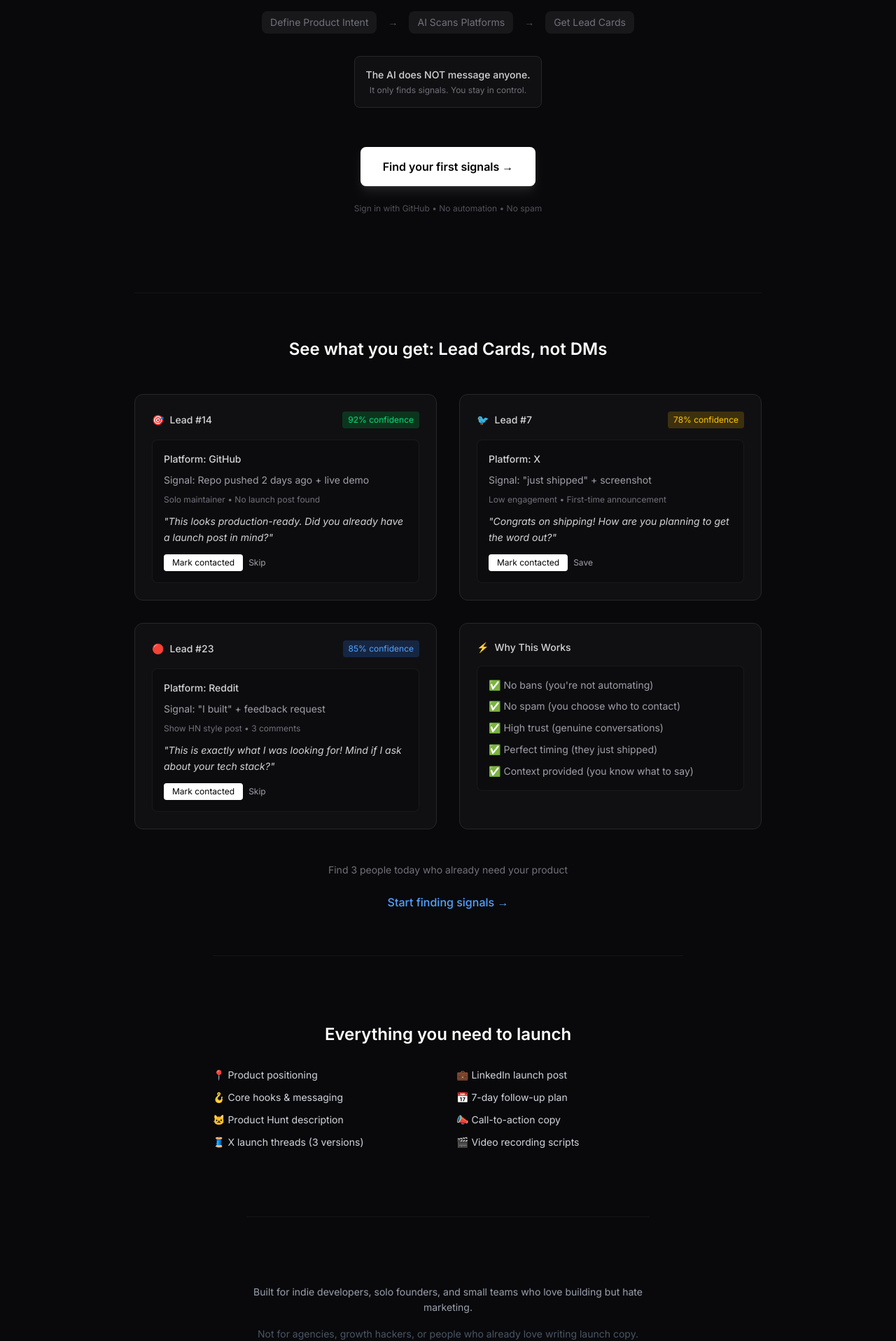
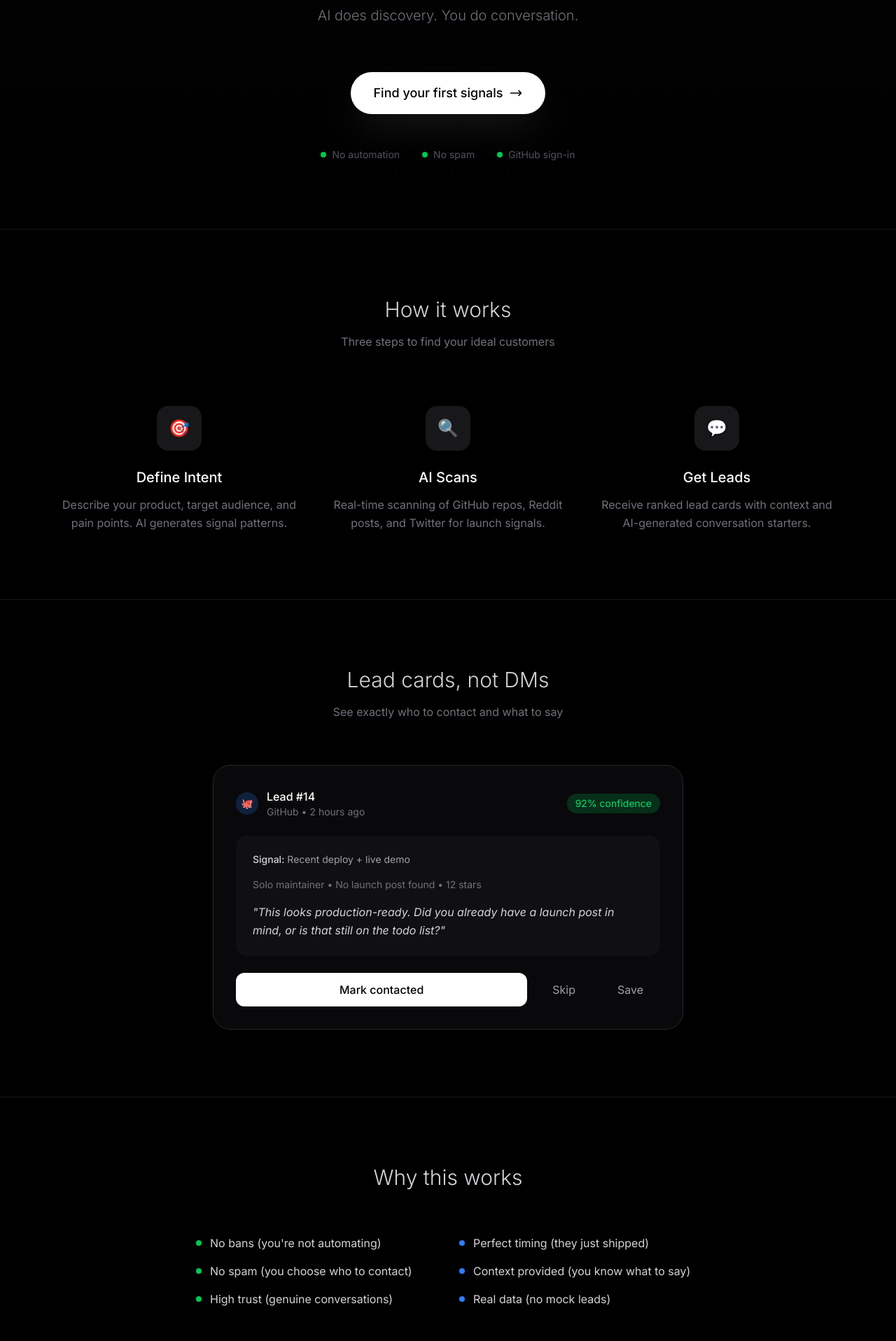
Before and after one commit to shahzain19/Launchless, a React (Vite) app: page / in a window 1280 px wide. Shown: the part 489-2405 px from the top of the page at 70% size. Built offline with nearby package versions, Linux system fonts and the light colour scheme.

Commit message:
landing page

```diff
--- a/src/pages/Landing.tsx
+++ b/src/pages/Landing.tsx
@@ -1,179 +1,254 @@
 export default function Landing() {
   return (
-    <main className="min-h-screen bg-zinc-950 text-white px-6">
-      <div className="flex flex-col items-center justify-center text-center py-28">
+    <main className="min-h-screen bg-black text-white">
+      {/* Hero Section */}
+      <section className="relative overflow-hidden">
+        <div className="absolute inset-0 bg-gradient-to-b from-zinc-900/20 to-transparent"></div>
 
+        <div className="relative max-w-4xl mx-auto px-6 pt-32 pb-24 text-center">
           {/* Logo */}
+          <div className="mb-16">
             <img
               src="/Logo.png"
               alt="Launchless"
-          className="w-16 mb-10 opacity-90"
+              className="w-12 h-12 mx-auto opacity-90"
             />
+          </div>
 
-        {/* Hero */}
-        <h1 className="text-4xl md:text-6xl font-semibold max-w-4xl leading-tight">
-          AI finds people who<br />
-          <span className="text-zinc-400">already need your product.</span>
+          {/* Hero Text */}
+          <h1 className="text-5xl md:text-7xl font-light tracking-tight mb-8 leading-[1.1]">
+            AI finds people who
+            <br />
+            <span className="text-zinc-500">already need your product</span>
           </h1>
 
-        <p className="mt-8 text-lg text-zinc-400 max-w-2xl leading-relaxed">
-          AI Signal Finder scans GitHub, X, and Reddit to surface ranked humans + context.
-          You stay in control—AI does discovery, human does conversation.
+          <p className="text-xl text-zinc-400 max-w-2xl mx-auto mb-16 font-light leading-relaxed">
+            Signal Finder scans GitHub, Reddit, and Twitter to surface ranked leads with context.
+            <br />
+            <span className="text-zinc-500">AI does discovery. You do conversation.</span>
           </p>
 
-        {/* Flow */}
-        <div className="mt-12 text-sm text-zinc-500 flex items-center gap-4 flex-wrap justify-center">
-          <span className="bg-zinc-900 px-3 py-1.5 rounded-lg">Define Product Intent</span>
-          <span className="text-zinc-600">→</span>
-          <span className="bg-zinc-900 px-3 py-1.5 rounded-lg">AI Scans Platforms</span>
-          <span className="text-zinc-600">→</span>
-          <span className="bg-zinc-900 px-3 py-1.5 rounded-lg">Get Lead Cards</span>
+          {/* CTA */}
+          <div className="mb-12">
+            <a
+              href="/projects"
+              className="inline-flex items-center px-8 py-4 bg-white text-black text-lg font-medium rounded-full hover:bg-zinc-100 transition-all duration-300 hover:scale-105 shadow-2xl shadow-white/10"
+            >
+              Find your first signals
+              <svg className="ml-2 w-5 h-5" fill="none" stroke="currentColor" viewBox="0 0 24 24">
+                <path strokeLinecap="round" strokeLinejoin="round" strokeWidth={2} d="M17 8l4 4m0 0l-4 4m4-4H3" />
+              </svg>
+            </a>
           </div>
 
-        {/* Key Differentiator */}
-        <div className="mt-8 p-4 bg-zinc-900/50 border border-zinc-800 rounded-lg max-w-md">
-          <p className="text-sm text-zinc-300 font-medium">The AI does NOT message anyone.</p>
-          <p className="text-xs text-zinc-500 mt-1">It only finds signals. You stay in control.</p>
+          {/* Trust Indicators */}
+          <div className="flex items-center justify-center gap-8 text-sm text-zinc-600">
+            <span className="flex items-center gap-2">
+              <div className="w-2 h-2 bg-green-500 rounded-full"></div>
+              No automation
+            </span>
+            <span className="flex items-center gap-2">
+              <div className="w-2 h-2 bg-green-500 rounded-full"></div>
+              No spam
+            </span>
+            <span className="flex items-center gap-2">
+              <div className="w-2 h-2 bg-green-500 rounded-full"></div>
+              GitHub sign-in
+            </span>
+          </div>
+        </div>
+      </section>
+
+      {/* How It Works */}
+      <section className="py-24 border-t border-zinc-900">
+        <div className="max-w-6xl mx-auto px-6">
+          <div className="text-center mb-20">
+            <h2 className="text-3xl font-light text-zinc-300 mb-4">How it works</h2>
+            <p className="text-zinc-500">Three steps to find your ideal customers</p>
           </div>
 
-        {/* CTA */}
-        <a
-          href="/projects"
-          className="mt-14 px-8 py-4 bg-white text-black text-base font-semibold rounded-lg hover:bg-zinc-200 transition-all duration-200 hover:scale-105 active:scale-95 shadow-lg shadow-white/10"
-        >
-          Find your first signals →
-        </a>
-
-        {/* Trust indicator */}
-        <p className="mt-6 text-xs text-zinc-600">
-          Sign in with GitHub • No automation • No spam
+          <div className="grid md:grid-cols-3 gap-12">
+            <div className="text-center group">
+              <div className="w-16 h-16 bg-zinc-900 rounded-2xl flex items-center justify-center mx-auto mb-6 group-hover:bg-zinc-800 transition-colors">
+                <span className="text-2xl">🎯</span>
+              </div>
+              <h3 className="text-xl font-medium mb-3">Define Intent</h3>
+              <p className="text-zinc-500 leading-relaxed">
+                Describe your product, target audience, and pain points. AI generates signal patterns.
               </p>
             </div>
 
-      {/* Demo Preview - Lead Cards */}
-      <section className="max-w-4xl mx-auto py-16 border-t border-white/5">
-        <h2 className="text-2xl font-semibold text-center mb-12">
-          See what you get: Lead Cards, not DMs
-        </h2>
+            <div className="text-center group">
+              <div className="w-16 h-16 bg-zinc-900 rounded-2xl flex items-center justify-center mx-auto mb-6 group-hover:bg-zinc-800 transition-colors">
+                <span className="text-2xl">🔍</span>
+              </div>
+              <h3 className="text-xl font-medium mb-3">AI Scans</h3>
+              <p className="text-zinc-500 leading-relaxed">
+                Real-time scanning of GitHub repos, Reddit posts, and Twitter for launch signals.
+              </p>
+            </div>
 
-        <div className="grid md:grid-cols-2 gap-8">
-          <div className="bg-zinc-900/50 border border-zinc-800 rounded-xl p-6 space-y-4">
-            <div className="flex items-center justify-between">
-              <div className="flex items-center gap-2 text-sm font-medium text-zinc-300">
-                🎯 <span>Lead #14</span>
+            <div className="text-center group">
+              <div className="w-16 h-16 bg-zinc-900 rounded-2xl flex items-center justify-center mx-auto mb-6 group-hover:bg-zinc-800 transition-colors">
+                <span className="text-2xl">💬</span>
               </div>
-              <span className="text-xs bg-green-500/20 text-green-400 px-2 py-1 rounded">92% confidence</span>
-            </div>
-            <div className="text-sm text-zinc-400 leading-relaxed bg-zinc-950/50 p-4 rounded-lg border border-zinc-800/50">
-              <div className="text-zinc-300 font-medium mb-2">Platform: GitHub</div>
-              <div className="text-zinc-400 mb-2">Signal: Repo pushed 2 days ago + live demo</div>
-              <div className="text-zinc-500 text-xs mb-3">Solo maintainer • No launch post found</div>
-              <div className="text-zinc-300 italic">"This looks production-ready. Did you already have a launch post in mind?"</div>
-              <div className="flex gap-2 mt-3">
-                <button className="text-xs bg-white text-black px-3 py-1 rounded">Mark contacted</button>
-                <button className="text-xs text-zinc-400 hover:text-zinc-200">Skip</button>
+              <h3 className="text-xl font-medium mb-3">Get Leads</h3>
+              <p className="text-zinc-500 leading-relaxed">
+                Receive ranked lead cards with context and AI-generated conversation starters.
+              </p>
             </div>
           </div>
         </div>
+      </section>
 
-          <div className="bg-zinc-900/50 border border-zinc-800 rounded-xl p-6 space-y-4">
-            <div className="flex items-center justify-between">
-              <div className="flex items-center gap-2 text-sm font-medium text-zinc-300">
-                🐦 <span>Lead #7</span>
+      {/* Lead Card Preview */}
+      <section className="py-24 border-t border-zinc-900">
+        <div className="max-w-4xl mx-auto px-6">
+          <div className="text-center mb-16">
+            <h2 className="text-3xl font-light text-zinc-300 mb-4">Lead cards, not DMs</h2>
+            <p className="text-zinc-500">See exactly who to contact and what to say</p>
           </div>
-              <span className="text-xs bg-yellow-500/20 text-yellow-400 px-2 py-1 rounded">78% confidence</span>
+
+          <div className="bg-zinc-950 border border-zinc-800 rounded-3xl p-8 max-w-2xl mx-auto">
+            <div className="flex items-center justify-between mb-6">
+              <div className="flex items-center gap-3">
+                <div className="w-8 h-8 bg-blue-500/20 rounded-full flex items-center justify-center">
+                  <span className="text-sm">🐙</span>
                 </div>
-            <div className="text-sm text-zinc-400 leading-relaxed bg-zinc-950/50 p-4 rounded-lg border border-zinc-800/50">
-              <div className="text-zinc-300 font-medium mb-2">Platform: X</div>
-              <div className="text-zinc-400 mb-2">Signal: "just shipped" + screenshot</div>
-              <div className="text-zinc-500 text-xs mb-3">Low engagement • First-time announcement</div>
-              <div className="text-zinc-300 italic">"Congrats on shipping! How are you planning to get the word out?"</div>
-              <div className="flex gap-2 mt-3">
-                <button className="text-xs bg-white text-black px-3 py-1 rounded">Mark contacted</button>
-                <button className="text-xs text-zinc-400 hover:text-zinc-200">Save</button>
+                <div>
+                  <div className="font-medium">Lead #14</div>
+                  <div className="text-sm text-zinc-500">GitHub • 2 hours ago</div>
+                </div>
+              </div>
+              <div className="text-sm bg-green-500/20 text-green-400 px-3 py-1 rounded-full">
+                92% confidence
+              </div>
+            </div>
+
+            <div className="bg-zinc-900/50 rounded-2xl p-6 mb-6">
+              <div className="text-sm text-zinc-400 mb-4">
+                <span className="text-zinc-300 font-medium">Signal:</span> Recent deploy + live demo
+              </div>
+              <div className="text-sm text-zinc-500 mb-4">
+                Solo maintainer • No launch post found • 12 stars
+              </div>
+              <div className="text-zinc-300 italic leading-relaxed">
+                "This looks production-ready. Did you already have a launch post in mind, or is that still on the todo list?"
+              </div>
+            </div>
+
+            <div className="flex gap-3">
+              <button className="flex-1 bg-white text-black py-3 rounded-xl font-medium hover:bg-zinc-100 transition-colors">
+                Mark contacted
+              </button>
+              <button className="px-6 py-3 text-zinc-400 hover:text-zinc-200 transition-colors">
+                Skip
+              </button>
+              <button className="px-6 py-3 text-zinc-400 hover:text-zinc-200 transition-colors">
+                Save
+              </button>
             </div>
           </div>
         </div>
+      </section>
 
-          <div className="bg-zinc-900/50 border border-zinc-800 rounded-xl p-6 space-y-4">
-            <div className="flex items-center justify-between">
-              <div className="flex items-center gap-2 text-sm font-medium text-zinc-300">
-                🔴 <span>Lead #23</span>
+      {/* Why It Works */}
+      <section className="py-24 border-t border-zinc-900">
+        <div className="max-w-3xl mx-auto px-6 text-center">
+          <h2 className="text-3xl font-light text-zinc-300 mb-16">Why this works</h2>
+
+          <div className="grid md:grid-cols-2 gap-8">
+            <div className="text-left space-y-4">
+              <div className="flex items-center gap-3">
+                <div className="w-2 h-2 bg-green-500 rounded-full"></div>
+                <span className="text-zinc-300">No bans (you're not automating)</span>
               </div>
-              <span className="text-xs bg-blue-500/20 text-blue-400 px-2 py-1 rounded">85% confidence</span>
+              <div className="flex items-center gap-3">
+                <div className="w-2 h-2 bg-green-500 rounded-full"></div>
+                <span className="text-zinc-300">No spam (you choose who to contact)</span>
               </div>
-            <div className="text-sm text-zinc-400 leading-relaxed bg-zinc-950/50 p-4 rounded-lg border border-zinc-800/50">
-              <div className="text-zinc-300 font-medium mb-2">Platform: Reddit</div>
-              <div className="text-zinc-400 mb-2">Signal: "I built" + feedback request</div>
-              <div className="text-zinc-500 text-xs mb-3">Show HN style post • 3 comments</div>
-              <div className="text-zinc-300 italic">"This is exactly what I was looking for! Mind if I ask about your tech stack?"</div>
-              <div className="flex gap-2 mt-3">
-                <button className="text-xs bg-white text-black px-3 py-1 rounded">Mark contacted</button>
-                <button className="text-xs text-zinc-400 hover:text-zinc-200">Skip</button>
+              <div className="flex items-center gap-3">
+                <div className="w-2 h-2 bg-green-500 rounded-full"></div>
+                <span className="text-zinc-300">High trust (genuine conversations)</span>
+              </div>
+            </div>
+            <div className="text-left space-y-4">
+              <div className="flex items-center gap-3">
+                <div className="w-2 h-2 bg-blue-500 rounded-full"></div>
+                <span className="text-zinc-300">Perfect timing (they just shipped)</span>
+              </div>
+              <div className="flex items-center gap-3">
+                <div className="w-2 h-2 bg-blue-500 rounded-full"></div>
+                <span className="text-zinc-300">Context provided (you know what to say)</span>
+              </div>
+              <div className="flex items-center gap-3">
+                <div className="w-2 h-2 bg-blue-500 rounded-full"></div>
+                <span className="text-zinc-300">Real data (no mock leads)</span>
               </div>
             </div>
           </div>
+        </div>
+      </section>
 
-          <div className="bg-zinc-900/50 border border-zinc-800 rounded-xl p-6 space-y-4">
-            <div className="flex items-center gap-2 text-sm font-medium text-zinc-300">
-              ⚡ <span>Why This Works</span>
+      {/* Platforms */}
+      <section className="py-24 border-t border-zinc-900">
+        <div className="max-w-4xl mx-auto px-6 text-center">
+          <h2 className="text-3xl font-light text-zinc-300 mb-8">Scans real APIs</h2>
+          <p className="text-zinc-500 mb-12">Live data from platforms where builders share their work</p>
+
+          <div className="flex justify-center gap-12">
+            <div className="text-center">
+              <div className="w-16 h-16 bg-zinc-900 rounded-2xl flex items-center justify-center mx-auto mb-4">
+                <span className="text-2xl">🐙</span>
               </div>
-            <div className="text-sm text-zinc-400 leading-relaxed bg-zinc-950/50 p-4 rounded-lg border border-zinc-800/50 space-y-2">
-              <div>✅ No bans (you're not automating)</div>
-              <div>✅ No spam (you choose who to contact)</div>
-              <div>✅ High trust (genuine conversations)</div>
-              <div>✅ Perfect timing (they just shipped)</div>
-              <div>✅ Context provided (you know what to say)</div>
+              <div className="font-medium mb-1">GitHub</div>
+              <div className="text-sm text-zinc-500">Recent deploys</div>
+            </div>
+            <div className="text-center">
+              <div className="w-16 h-16 bg-zinc-900 rounded-2xl flex items-center justify-center mx-auto mb-4">
+                <span className="text-2xl">🤖</span>
+              </div>
+              <div className="font-medium mb-1">Reddit</div>
+              <div className="text-sm text-zinc-500">Launch posts</div>
+            </div>
+            <div className="text-center opacity-50">
+              <div className="w-16 h-16 bg-zinc-900 rounded-2xl flex items-center justify-center mx-auto mb-4">
+                <span className="text-2xl">🐦</span>
+              </div>
+              <div className="font-medium mb-1">Twitter</div>
+              <div className="text-sm text-zinc-500">Requires API key</div>
             </div>
           </div>
         </div>
+      </section>
 
-        <div className="text-center mt-12">
-          <p className="text-sm text-zinc-500 mb-6">Find 3 people today who already need your product</p>
+      {/* CTA Section */}
+      <section className="py-32 border-t border-zinc-900">
+        <div className="max-w-2xl mx-auto px-6 text-center">
+          <h2 className="text-4xl font-light mb-6">
+            Find 3 people today who already need your product
+          </h2>
+          <p className="text-xl text-zinc-500 mb-12">
+            No dashboards. No subscriptions. No BS.
+          </p>
+
           <a
             href="/projects"
-            className="inline-flex items-center gap-2 text-blue-400 hover:text-blue-300 transition-colors font-medium"
+            className="inline-flex items-center px-8 py-4 bg-white text-black text-lg font-medium rounded-full hover:bg-zinc-100 transition-all duration-300 hover:scale-105 shadow-2xl shadow-white/10"
           >
-            Start finding signals →
+            Start finding signals
+            <svg className="ml-2 w-5 h-5" fill="none" stroke="currentColor" viewBox="0 0 24 24">
+              <path strokeLinecap="round" strokeLinejoin="round" strokeWidth={2} d="M17 8l4 4m0 0l-4 4m4-4H3" />
+            </svg>
           </a>
         </div>
       </section>
 
-      {/* What you get */}
-      <section className="max-w-2xl mx-auto text-center py-24 border-t border-white/5">
-        <h2 className="text-2xl font-semibold mb-8">
-          Everything you need to launch
-        </h2>
-
-        <div className="grid sm:grid-cols-2 gap-6 text-left">
-          <div className="space-y-3">
-            <div className="text-sm text-gray-300">📍 Product positioning</div>
-            <div className="text-sm text-gray-300">🪝 Core hooks & messaging</div>
-            <div className="text-sm text-gray-300">🐱 Product Hunt description</div>
-            <div className="text-sm text-gray-300">🧵 X launch threads (3 versions)</div>
-          </div>
-          <div className="space-y-3">
-            <div className="text-sm text-gray-300">💼 LinkedIn launch post</div>
-            <div className="text-sm text-gray-300">📅 7-day follow-up plan</div>
-            <div className="text-sm text-gray-300">📣 Call-to-action copy</div>
-            <div className="text-sm text-gray-300">🎬 Video recording scripts</div>
-          </div>
-        </div>
-      </section>
-
-      {/* Who it's for */}
-      <section className="max-w-xl mx-auto text-center py-24 border-t border-white/5">
-        <p className="text-sm text-gray-400 leading-relaxed">
-          Built for indie developers, solo founders, and small teams who love building but hate marketing.
+      {/* Footer */}
+      <footer className="py-12 border-t border-zinc-900 text-center">
+        <p className="text-sm text-zinc-600">
+          Built for indie developers who love building but hate marketing
         </p>
-        <p className="mt-4 text-sm text-gray-600">
-          Not for agencies, growth hackers, or people who already love writing launch copy.
-        </p>
-      </section>
-
-      {/* Footer */}
-      <footer className="pb-10 text-center text-xs text-gray-600">
-        No dashboards. No subscriptions. No BS.
       </footer>
     </main>
   );
```
Lines whose indentation alone changed are shown as unchanged.
